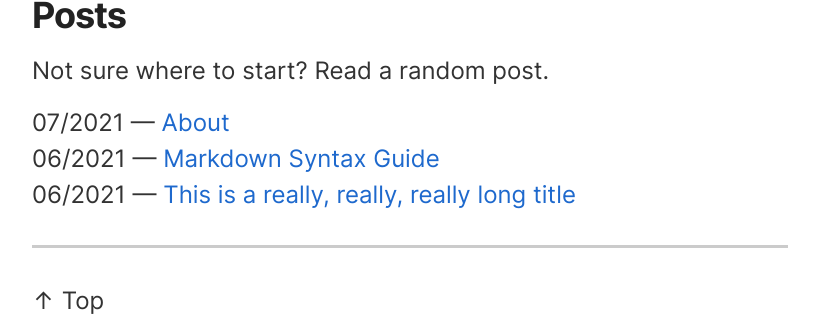
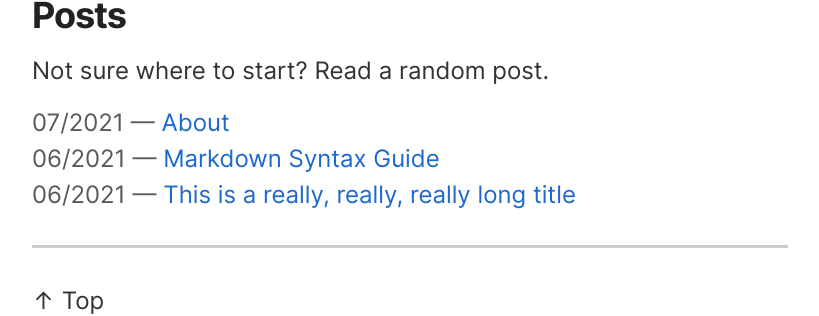
Before and after one commit to ajpwalser/ajpwalser.github.io, a Jekyll site: the page built from index.html, in a window 1280 px wide. Shown: the part 234-550 px from the top of the page, without its empty margins (230-1049 px from the left). Built offline with Jekyll 4.4.1, drawn with Linux system fonts in a browser that asks for light colours.

Commit message:
Update style.css

```diff
--- a/css/style.css
+++ b/css/style.css
@@ -34,6 +34,7 @@ line-height: 1.3;
 }
 span.created {
     display: block;
+    color: var(--color-text-accent);
 }
 .post-meta {
     margin-top: 0.25rem;
```
